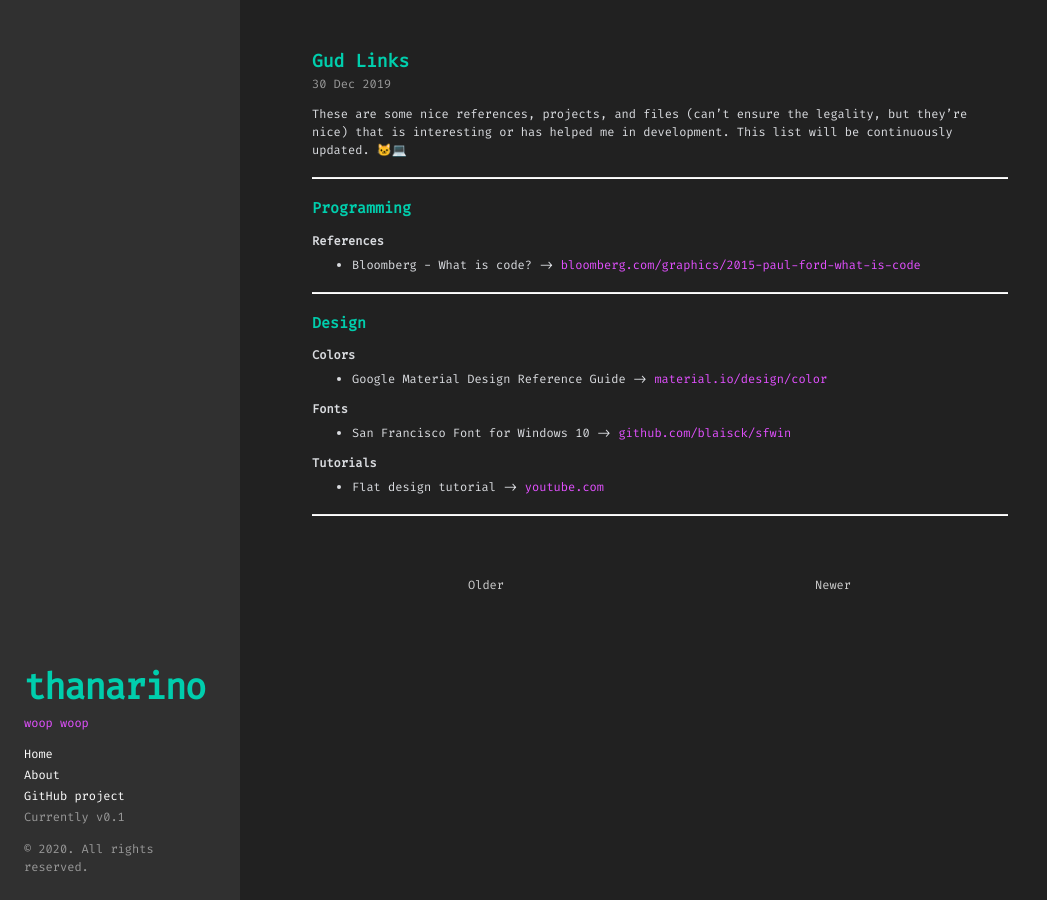
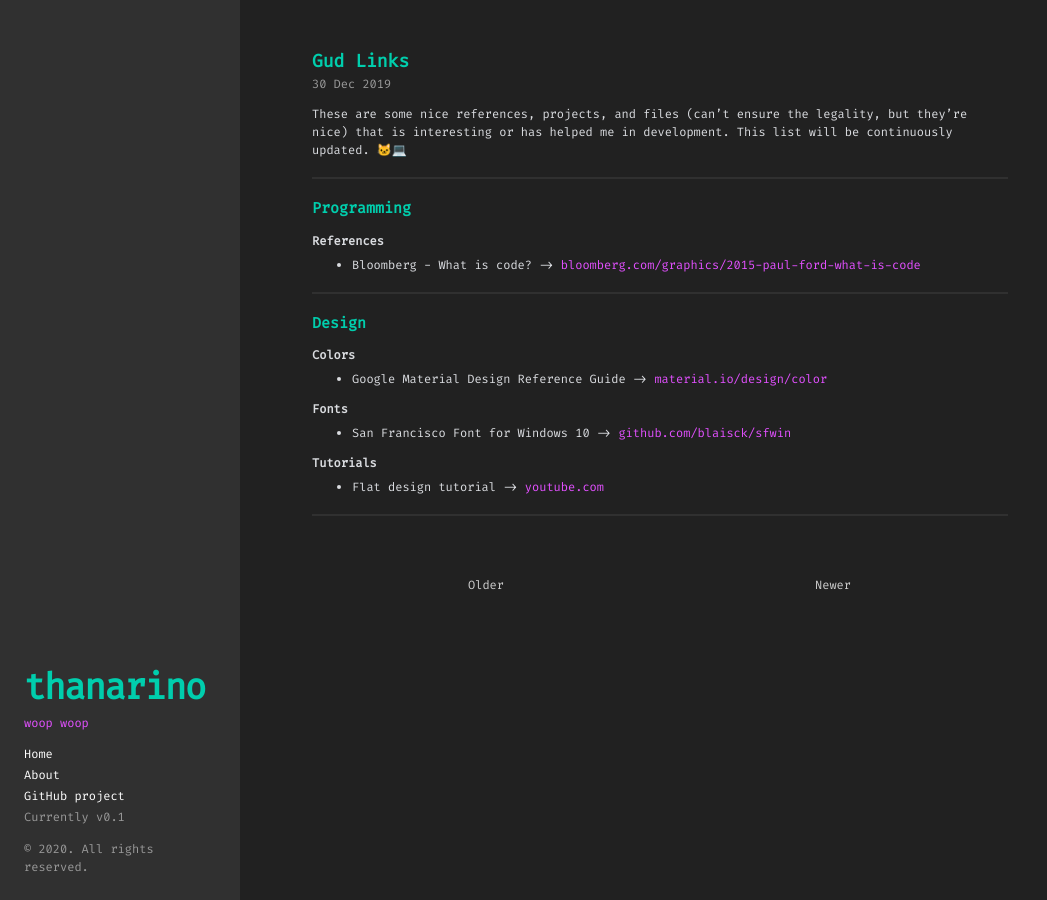
Before and after one commit to thanarino/thanarino, a Jekyll site: the page built from index.html, in a window 1280 px wide. Shown: the whole page, without its empty margins (0-1047 px from the left). Built offline with Jekyll 4.4.1, drawn with Linux system fonts in a browser that asks for light colours; the list of posts is cut into pages by our own code.

Commit message:
Change <hr> color

```diff
--- a/public/css/hyde.css
+++ b/public/css/hyde.css
@@ -278,3 +278,6 @@ a.sidebar-nav-item:focus {
 .theme-cyberpunk .pagination .pagination-item {
   border: 0px;
 }
+.theme-cyberpunk hr {
+  border-color: #303030;
+}
```
